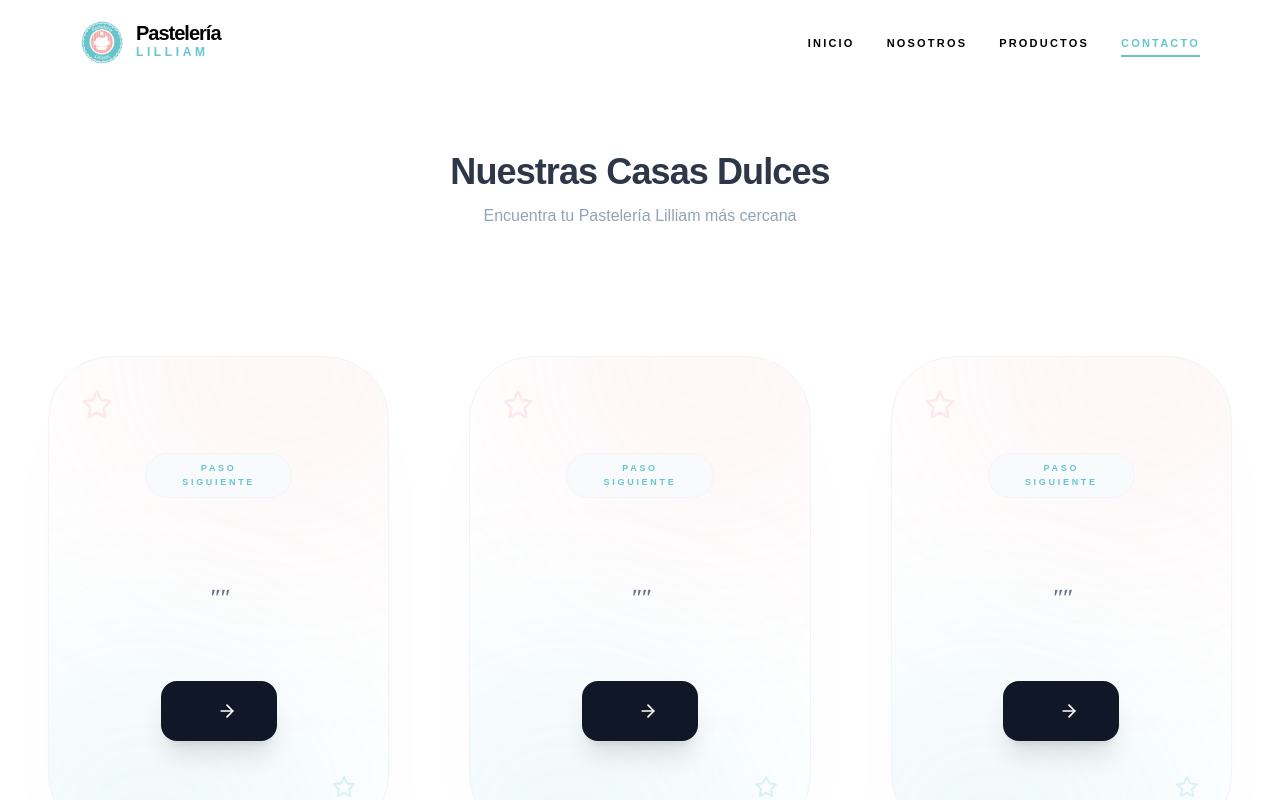
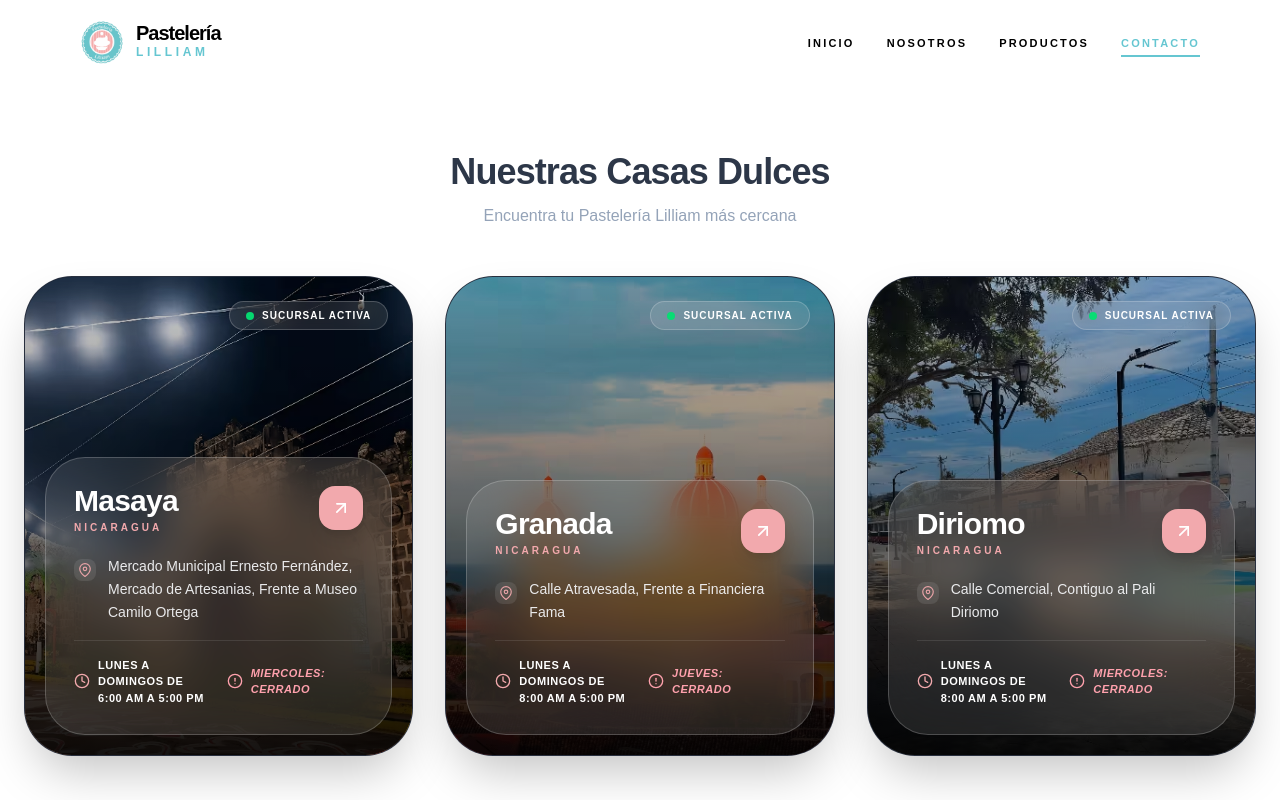
Before and after one commit to jmanzanares12/pasteleria_l, a React (Vite) app: page /contact in a window 1280 px wide. Shown: the top 800 px of the page. Built offline with nearby package versions, Linux system fonts and the light colour scheme.

Commit message:
feat: update LocationCard component with new design and functionality

```diff
--- a/src/shared/LocationsCards.jsx
+++ b/src/shared/LocationsCards.jsx
@@ -1,65 +1,79 @@
-import { useNavigate } from 'react-router-dom';
 import { motion } from 'framer-motion';
-import { FiArrowRight, FiStar } from 'react-icons/fi';
+import { FiMapPin, FiClock, FiAlertCircle, FiArrowUpRight } from 'react-icons/fi';
 
-const CTASection = ({ title, description, buttonText, redirectTo = '/' }) => {
-    const navigate = useNavigate();
+const LocationCard = ({ location }) => {
+    return (
+        <motion.div
+            initial={{ opacity: 0, y: 30 }}
+            whileInView={{ opacity: 1, y: 0 }}
+            viewport={{ once: true, margin: "-50px" }}
+            transition={{ duration: 0.6, ease: "easeOut" }}
+            className="group relative h-[480px] rounded-[3rem] overflow-hidden shadow-2xl border border-white/10 bg-gray-900"
+        >
+            <img
+                src={location.image}
+                alt={location.name}
+                className="absolute inset-0 w-full h-full object-cover transition-all duration-1000 group-hover:scale-110 group-hover:rotate-1"
+            />
 
-    return (
-        <section className='max-w-7xl mx-auto px-6 py-20 overflow-hidden'>
-            <motion.div
-                initial={{ opacity: 0, y: 40 }}
-                whileInView={{ opacity: 1, y: 0 }}
-                viewport={{ once: true, margin: "-100px" }}
-                className='relative overflow-hidden bg-white border border-gray-100 rounded-[3rem] md:rounded-[4rem] p-10 md:p-24 text-center shadow-[0_40px_100px_-30px_rgba(0,0,0,0.03)]'
-            >
-                <div className="absolute top-0 right-0 -translate-y-1/2 translate-x-1/4 w-[400px] h-[400px] bg-[var(--color-accent)]/10 rounded-full blur-[100px] pointer-events-none" />
-                <div className="absolute bottom-0 left-0 translate-y-1/2 -translate-x-1/4 w-[400px] h-[400px] bg-[var(--color-primary)]/10 rounded-full blur-[100px] pointer-events-none" />
+            <div className="absolute inset-0 bg-black/20 group-hover:bg-black/40 transition-colors duration-500" />
+            <div className="absolute inset-0 bg-gradient-to-t from-black/90 via-black/40 to-transparent" />
 
-                <div className="absolute top-8 left-8 text-[var(--color-accent)]/20 animate-pulse hidden sm:block">
-                    <FiStar size={32} />
+            <div className="absolute top-6 right-6">
+                <div className="bg-white/10 backdrop-blur-md border border-white/20 px-4 py-1.5 rounded-full flex items-center gap-2">
+                    <span className="w-2 h-2 rounded-full bg-green-400 animate-pulse" />
+                    <span className="text-[10px] text-white uppercase font-bold tracking-widest">Sucursal Activa</span>
                 </div>
-                <div className="absolute bottom-8 right-8 text-[var(--color-primary)]/20 animate-bounce hidden sm:block">
-                    <FiStar size={24} />
-                </div>
+            </div>
 
-                <div className='relative z-10 max-w-3xl mx-auto space-y-10'>
-                    <motion.span
-                        initial={{ opacity: 0, scale: 0.9 }}
-                        whileInView={{ opacity: 1, scale: 1 }}
-                        className="inline-block px-5 py-2 rounded-full bg-gray-50 text-[var(--color-primary)] font-black uppercase tracking-[0.3em] text-[9px] border border-gray-100"
-                    >
-                        Paso Siguiente
-                    </motion.span>
+            <div className="absolute bottom-5 left-5 right-5">
+                <div className="bg-white/10 backdrop-blur-xl border border-white/20 p-7 rounded-[2.5rem] text-white transition-all duration-500 group-hover:bg-white/15 group-hover:-translate-y-2">
 
-                    <h2 className='text-4xl md:text-6xl lg:text-7xl font-black text-gray-900 tracking-tighter leading-[1] md:leading-[0.9]'>
-                        {title}
-                    </h2>
+                    <div className="flex justify-between items-start mb-5">
+                        <div className="space-y-1">
+                            <h3 className="text-3xl font-extrabold tracking-tight leading-none group-hover:text-[var(--color-accent)] transition-colors">
+                                {location.name}
+                            </h3>
+                            <p className="text-[var(--color-accent)] text-[10px] uppercase tracking-[0.3em] font-black">
+                                Nicaragua
+                            </p>
+                        </div>
+                        <a
+                            href={`https://maps.google.com/?q=${location.address}`}
+                            target="_blank"
+                            rel="noreferrer"
+                            className="bg-[var(--color-accent)] p-3 rounded-2xl hover:scale-110 transition-transform shadow-lg shadow-[var(--color-accent)]/30"
+                        >
+                            <FiArrowUpRight className="text-white text-xl" />
+                        </a>
+                    </div>
 
-                    <p className='text-lg md:text-2xl text-gray-500 leading-relaxed font-light italic font-serif max-w-2xl mx-auto'>
-                        "{description}"
-                    </p>
+                    <div className="space-y-4">
+                        <div className="flex items-start gap-3 opacity-95 group/info">
+                            <div className="mt-1 p-1 bg-white/10 rounded-lg group-hover/info:bg-[var(--color-accent)]/20 transition-colors">
+                                <FiMapPin className="text-[var(--color-accent)] text-sm" />
+                            </div>
+                            <p className="text-sm leading-relaxed font-medium text-gray-100">
+                                {location.address}
+                            </p>
+                        </div>
 
-                    <div className="pt-6">
-                        <motion.button
-                            whileHover={{
-                                scale: 1.05,
-                                boxShadow: "0 20px 40px -15px rgba(0,0,0,0.2)"
-                            }}
-                            whileTap={{ scale: 0.98 }}
-                            className='relative overflow-hidden bg-gray-900 text-white px-10 py-5 rounded-2xl transition-all duration-300 text-[10px] font-black uppercase tracking-[0.25em] flex items-center gap-4 mx-auto group shadow-xl'
-                            onClick={() => navigate(redirectTo)}
-                        >
-                            <div className="absolute inset-0 w-full h-full bg-gradient-to-r from-transparent via-white/10 to-transparent -translate-x-full group-hover:translate-x-full transition-transform duration-1000" />
+                        <div className="grid grid-cols-2 gap-4 pt-4 border-t border-white/10">
+                            <div className="flex items-center gap-2">
+                                <FiClock className="text-[var(--color-accent)] shrink-0" />
+                                <span className="text-[11px] font-bold uppercase tracking-wider">{location.hours}</span>
+                            </div>
 
-                            <span className="relative z-10">{buttonText}</span>
-                            <FiArrowRight className="text-xl relative z-10 group-hover:translate-x-1.5 transition-transform duration-300" />
-                        </motion.button>
+                            <div className="flex items-center gap-2 text-rose-300">
+                                <FiAlertCircle className="shrink-0" />
+                                <span className="text-[11px] font-bold uppercase tracking-wider italic">{location.closed}</span>
+                            </div>
+                        </div>
                     </div>
                 </div>
-            </motion.div>
-        </section>
+            </div>
+        </motion.div>
     );
 };
 
-export default CTASection;
+export default LocationCard;
```
